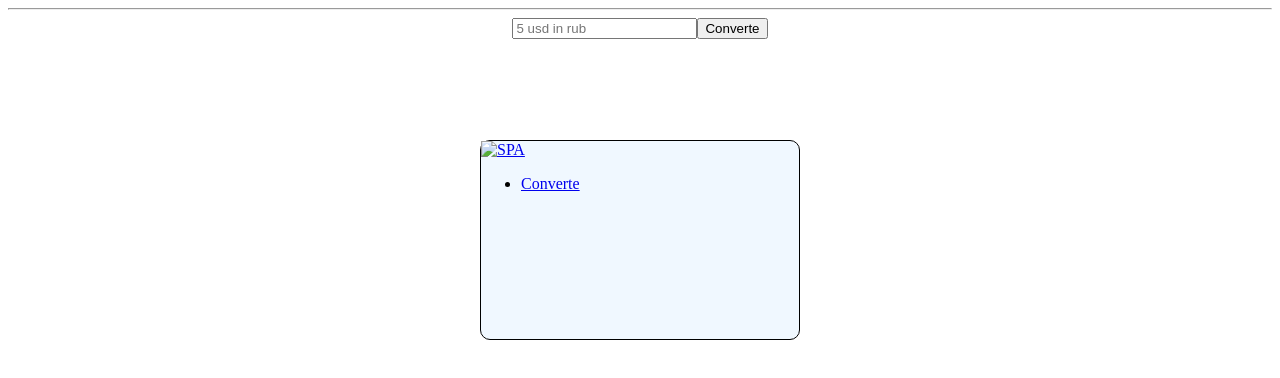
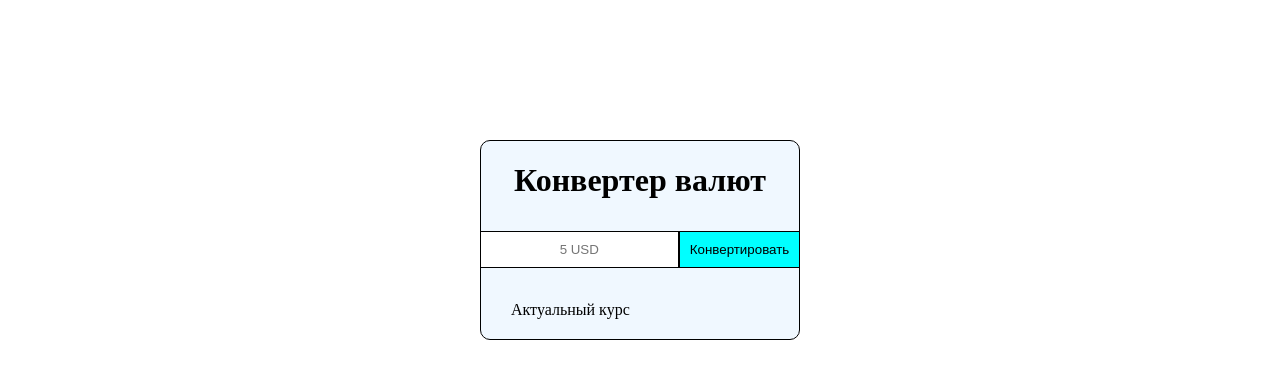
Before and after one commit to DoNaT1kl/spa-converter, a plain HTML site: page index.html in a window 1280 px wide. Drawn offline with Linux system fonts and the light colour scheme.

Commit message:
Fix index.html

```diff
--- a/index.html
+++ b/index.html
@@ -4,37 +4,21 @@
   <meta charset="UTF-8">
   <meta name="viewport" content="width=device-width, initial-scale=1.0">
   <meta http-equiv="X-UA-Compatible" content="ie-edge">
-  <title>Document</title>
+  <title>SPA</title>
   <link rel="stylesheet" href="css/style.css">
 </head>
 <body>
-
-<header class="header">
   <div class="container">
-    <div class="header__inner">
-      <a href="#" class="logo">
-        <img src="images/logo.svg" alt="SPA">
-      </a>
-      <nav class="menu">
-        <ul class="menu__list">
-          <li class="menu__item">
-            <a href="#" class="menu__link">Converte</a>
-          </li>
-        </ul>
-      </nav>
-    </div>
+    <h1 class="title">Конвертер валют</h1>
+    <form class="center">
+      <div class="input__button">
+        <input class="input" type="text" id="currencyInput" placeholder="5 USD">
+        <button class="btn" type="button" onclick="convertCurrency()">Конвертировать</button>
+      </div>
+      <p class="result" id="result"></p>
+      <a class="next__page" href="curses.html">Актуальный курс</a>
+    </form>
   </div>
-</header>
-
-<hr class="line"></hr>
-
-<main class="main">
-  <form class="center">
-    <input type="text" id="currencyInput" placeholder="5 usd in rub">
-    <button type="button" onclick="convertCurrency()">Converte</button>
-    <p class="result" id="result"></p>
-  </form>
-</main>
 
   <script src="js/main.js"></script>
 </body>
```
